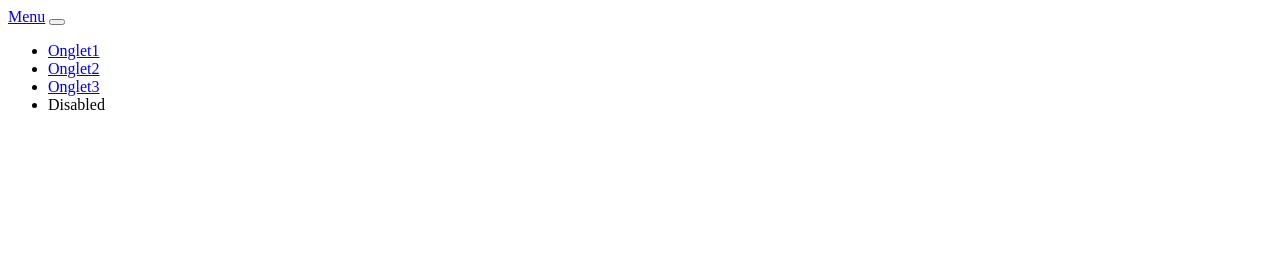
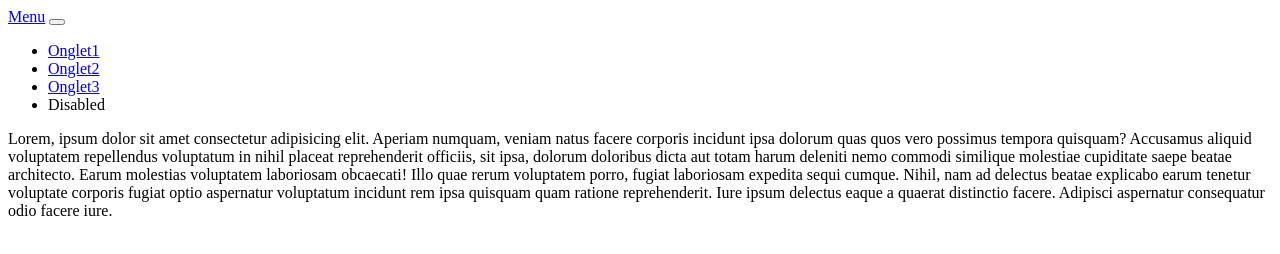
Before and after one commit to KadirDolek/kadir2, a plain HTML site: page index.html in a window 1280 px wide. Drawn offline with Linux system fonts and the light colour scheme.

Commit message:
AjoutFooter

```diff
--- a/index.html
+++ b/index.html
@@ -30,5 +30,8 @@
           </div>
         </div>
       </nav>
+      <footer>
+        Lorem, ipsum dolor sit amet consectetur adipisicing elit. Aperiam numquam, veniam natus facere corporis incidunt ipsa dolorum quas quos vero possimus tempora quisquam? Accusamus aliquid voluptatem repellendus voluptatum in nihil placeat reprehenderit officiis, sit ipsa, dolorum doloribus dicta aut totam harum deleniti nemo commodi similique molestiae cupiditate saepe beatae architecto. Earum molestias voluptatem laboriosam obcaecati! Illo quae rerum voluptatem porro, fugiat laboriosam expedita sequi cumque. Nihil, nam ad delectus beatae explicabo earum tenetur voluptate corporis fugiat optio aspernatur voluptatum incidunt rem ipsa quisquam quam ratione reprehenderit. Iure ipsum delectus eaque a quaerat distinctio facere. Adipisci aspernatur consequatur odio facere iure.
+      </footer>
 </body>
 </html>
```
